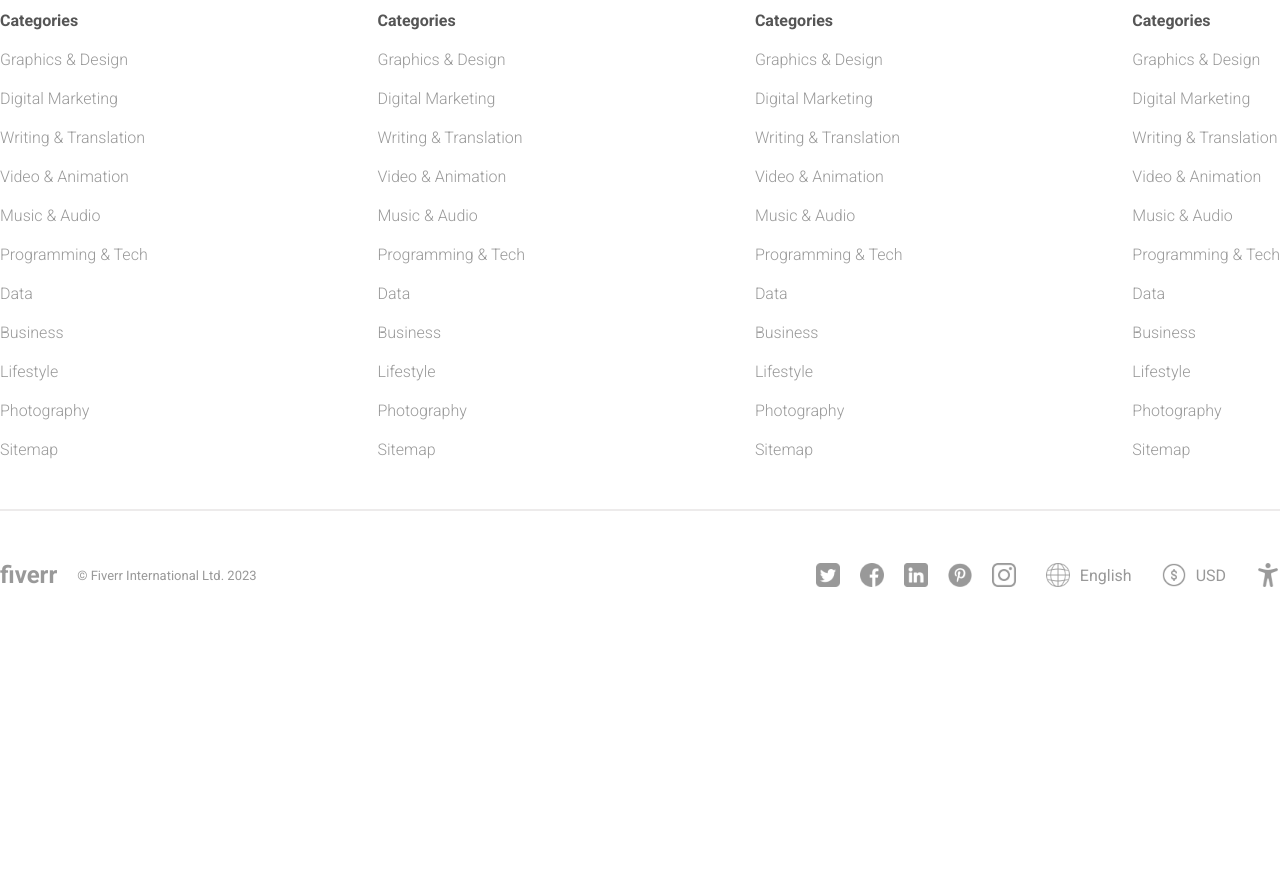
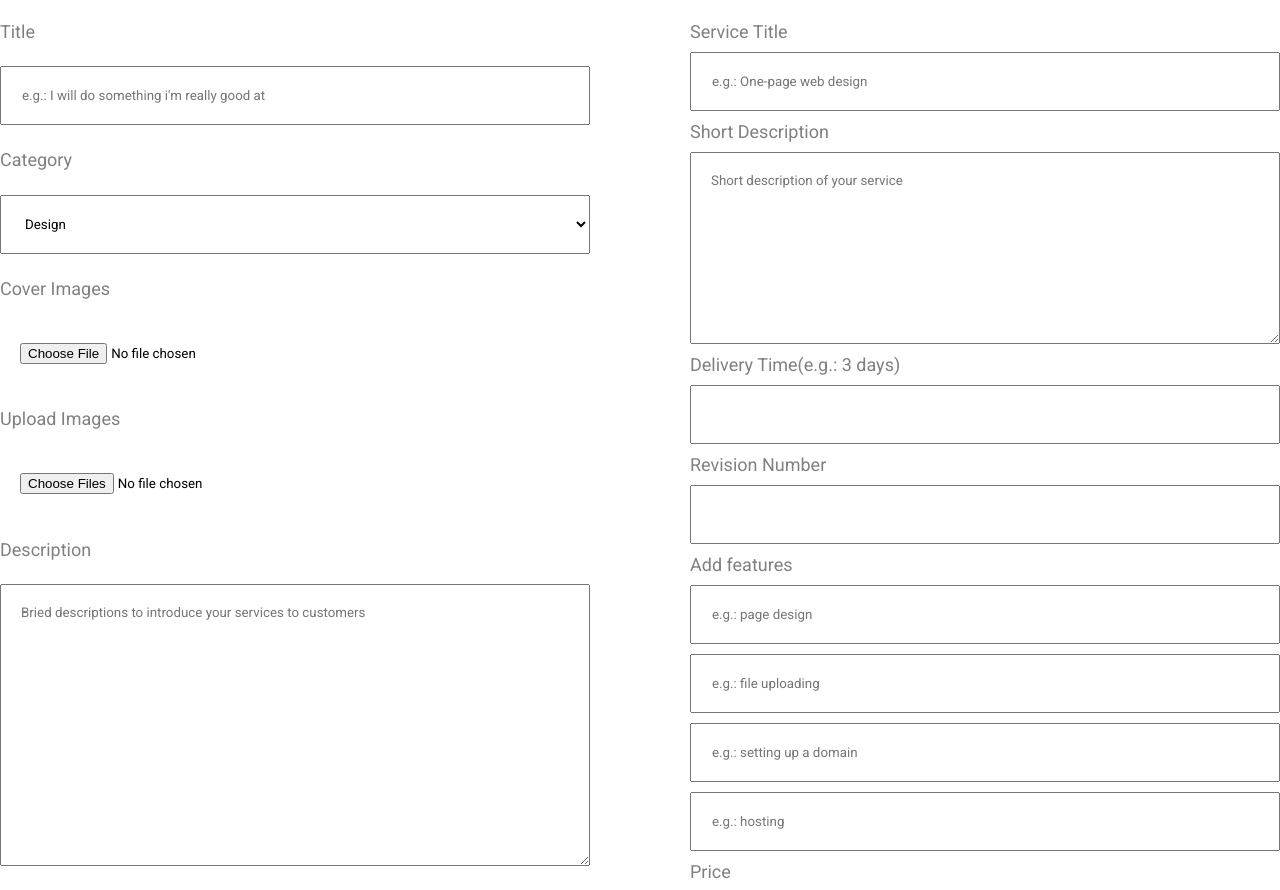
Before and after one commit to FelipeMDantas/Fiverr, a React (Vite) app in the folder ui/: page /add in a window 1280 px wide. Shown: the part 220-1110 px from the top of the page. Before the commit the page ends 859 px from the top, so only its background shows below. Built offline with nearby package versions, Linux system fonts and the light colour scheme.

Commit message:
Add page complete.

```diff
--- a/ui/src/pages/add/Add.jsx
+++ b/ui/src/pages/add/Add.jsx
@@ -19,6 +19,42 @@ const Add = () => {
               <option value="animation">Animation</option>
               <option value="music">Music</option>
             </select>
+            <label htmlFor="">Cover Images</label>
+            <input type="file" />
+            <label htmlFor="">Upload Images</label>
+            <input type="file" multiple />
+            <label htmlFor="">Description</label>
+            <textarea
+              name=""
+              id=""
+              cols="30"
+              rows="16"
+              placeholder="Bried descriptions to introduce your services to customers"
+            ></textarea>
+            <button>Create</button>
+          </div>
+          <div className="right">
+            <label htmlFor="">Service Title</label>
+            <input type="text" placeholder="e.g.: One-page web design" />
+            <label htmlFor="">Short Description</label>
+            <textarea
+              name=""
+              id=""
+              cols="30"
+              rows="10"
+              placeholder="Short description of your service"
+            ></textarea>
+            <label htmlFor="">Delivery Time(e.g.: 3 days)</label>
+            <input type="number" min={1} />
+            <label htmlFor="">Revision Number</label>
+            <input type="number" min={1} />
+            <label htmlFor="">Add features</label>
+            <input type="text" placeholder="e.g.: page design" />
+            <input type="text" placeholder="e.g.: file uploading" />
+            <input type="text" placeholder="e.g.: setting up a domain" />
+            <input type="text" placeholder="e.g.: hosting" />
+            <label htmlFor="">Price</label>
+            <input type="number" min={1} />
           </div>
         </div>
       </div>
--- a/ui/src/pages/add/Add.scss
+++ b/ui/src/pages/add/Add.scss
@@ -0,0 +1,51 @@
+.add {
+  display: flex;
+  justify-content: center;
+
+  .container {
+    width: 1400px;
+    padding: 50px 0;
+
+    h1 {
+      color: gray;
+      font-weight: 300;
+      margin-bottom: 30px;
+    }
+
+    .sections {
+      display: flex;
+      justify-content: space-between;
+      gap: 100px;
+
+      .left,
+      .right {
+        flex: 1;
+        display: flex;
+        flex-direction: column;
+        gap: 10px;
+        justify-content: space-between;
+
+        label {
+          color: gray;
+          font-size: 18px;
+        }
+
+        input,
+        select,
+        textarea {
+          padding: 20px;
+        }
+
+        button {
+          border: none;
+          padding: 20px;
+          background-color: #1dbf73;
+          color: white;
+          font-weight: 500;
+          font-size: 18px;
+          cursor: pointer;
+        }
+      }
+    }
+  }
+}
```
